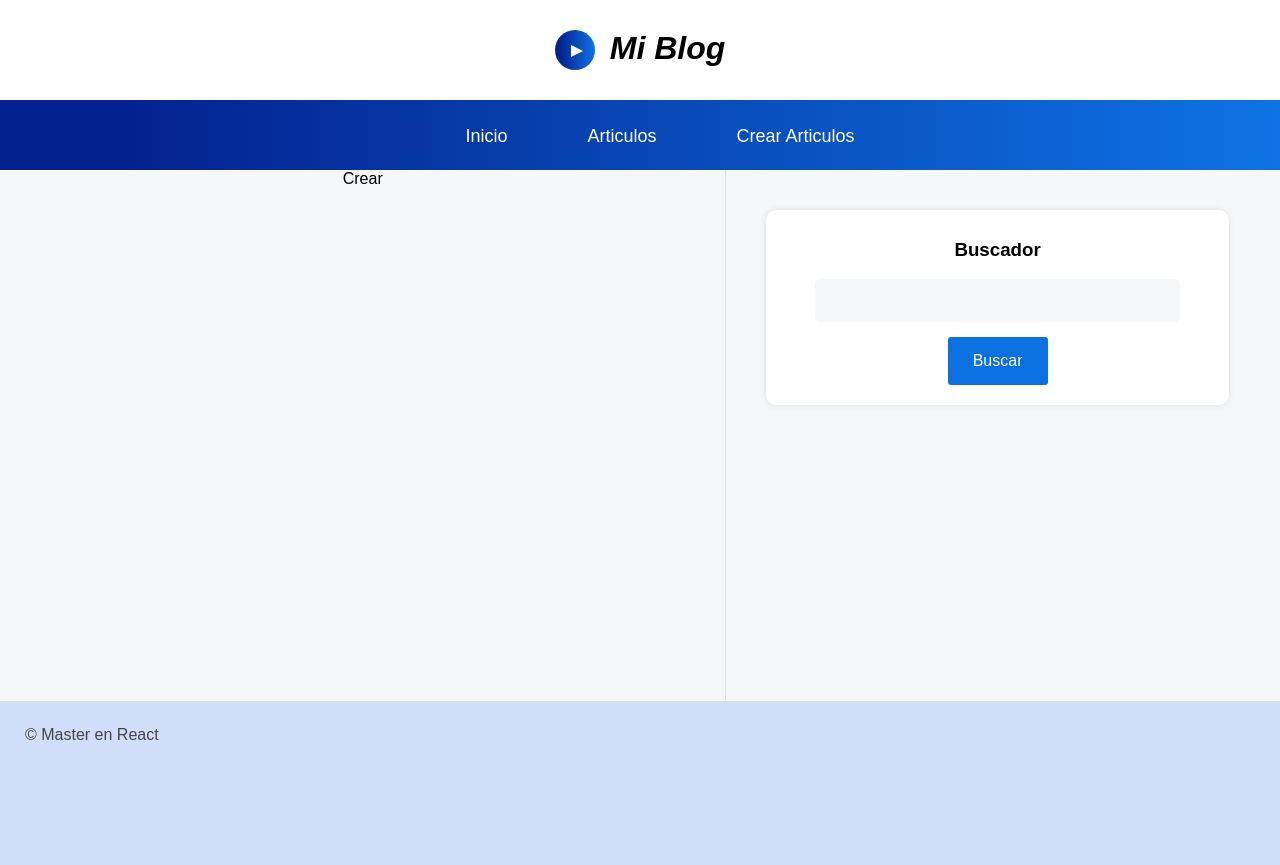
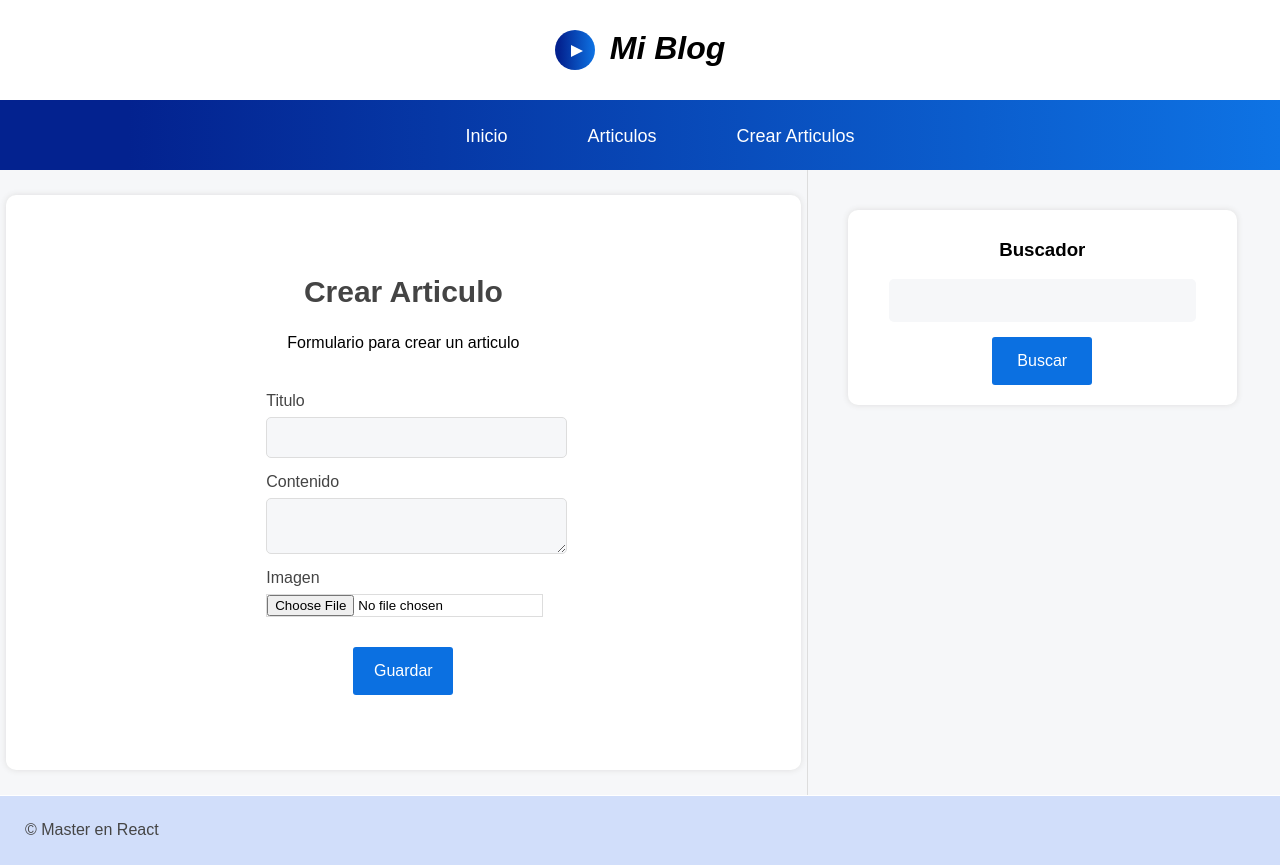
Before and after one commit to saulkurosaki/BLOG-PROJECT, a React (Vite) app in the folder proyecto-blog/: page /crear-articulos in a window 1280 px wide. Before the commit the page ends 800 px from the top, so only its background shows below. Built offline with nearby package versions, Linux system fonts and the light colour scheme.

Commit message:
Form section and styling Done

```diff
--- a/proyecto-blog/src/components/pages/Crear.jsx
+++ b/proyecto-blog/src/components/pages/Crear.jsx
@@ -2,6 +2,30 @@ import React from 'react'
 
 export const Crear = () => {
   return (
-    <div>Crear</div>
+    <div className='jumbo'>
+      <h1>Crear Articulo</h1>
+      <p>Formulario para crear un articulo</p>
+
+      <form className='formulario'>
+
+        <div className='form-group'>
+          <label htmlFor='titulo'>Titulo</label>
+          <input type='text' name='titulo'/>
+        </div>
+
+        <div className='form-group'>
+          <label htmlFor='contenido'>Contenido</label>
+          <textarea name='contenido'/>
+        </div>
+
+        <div className='form-group'>
+          <label htmlFor='file0'>Imagen</label>
+          <input type='file' name='file0' id='file'/>
+        </div>
+
+        <input type='submit' value='Guardar' className='btn btn-success'/>
+
+      </form>
+    </div>
   )
 }
--- a/proyecto-blog/src/index.css
+++ b/proyecto-blog/src/index.css
@@ -206,12 +206,8 @@ input[type="button"]{
   box-shadow: 0px 0px 6px #ddd;
 }
 
-.lateral input[type="text"],
-.lateral input[type="text"],
-.lateral textarea,
-.edit_form input[type="text"],
-.edit_form input[type="text"],
-.edit_form textarea
+input[type="text"],
+textarea
 {
   display: block;
   margin: 0 auto;
@@ -229,6 +225,29 @@ input[type="button"]{
 .edit_form{
   border-top: 1px solid #ddd;
   margin-top: 10px;
+}
+
+.form-group {
+  width: 40%;
+  margin: 0 auto;
+}
+
+.form-group label {
+  display: block;
+  text-align: left;
+  color: #444;
+  margin-bottom: 7px;
+}
+
+.form-group input[type="text"],
+.form-group textarea,
+.form-group input[type="file"]
+{
+  border: 1px solid #ddd;
+  outline: 0;
+  width: 100%;
+  margin-top: 0;
+  margin-bottom: 15px;
 }
 
 /*ESTILOS PARA EL PIE DE PÁGINA*/
```
